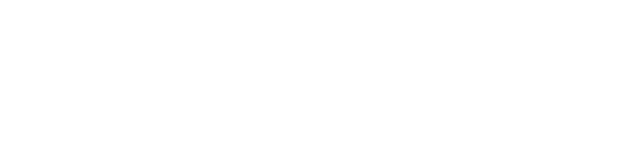
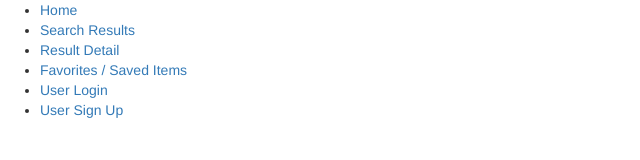
Before and after one commit to doffenbacher/Offenbacher_David_WSP, a plain HTML site: page Project – Prototype/favorites.html in a window 1280 px wide. Shown: the whole page, without its empty margins (0-640 px from the left). Drawn offline with nearby package versions, Linux system fonts and the light colour scheme.

Commit message:
navigation between all pages added

```diff
--- a/Project – Prototype/index.html
+++ b/Project – Prototype/favorites.html
@@ -4,7 +4,7 @@
 	<meta charset="UTF-8">
 	<meta name="viewport" content="width=device-width, minimum-scale=1.0, maximum-scale=1.0">
 
-		<title>index.html</title>
+		<title>favorites.html</title>
 			<meta name="description" content="HealthyCook.com index.html">
 			<meta name="author" content="David Offenbacher">
 
@@ -16,6 +16,16 @@
 </head>
 <body>
 
+	<header>
+		<nav>
+			<ul>
+				<li class="item1"><a href="home.html">Home</a></li>
+				<li class="item2"><a href="results.html">Search Results</a></li>
+				<li class="item3"><a href="detail.html">Result Detail</a></li>
+				<li class="item4"><a href="favorites.html">Favorites / Saved Items</a></li>
+				<li class="item5"><a href="login.html">User Login</a></li>
+				<li class="item6"><a href="signup.html">User Sign Up</a></li>
+			</ul>
 
 
 	<script src="https://ajax.googleapis.com/ajax/libs/jquery/1.11.1/jquery.min.js"></script>
```
Also changed, not shown: Project – Prototype/detail.html (renamed from Project – Prototype/nutritional health coach.html, +12 -1 lines), Project – Prototype/home.html (renamed from Project – Prototype/registration.html, +12 -1 lines), Project – Prototype/login.html (renamed from Project – Prototype/contact.html, +12 -1 lines), Project – Prototype/results.html (added, +34 -0 lines), Project – Prototype/signup.html (renamed from Project – Prototype/recipes.html, +12 -1 lines).
